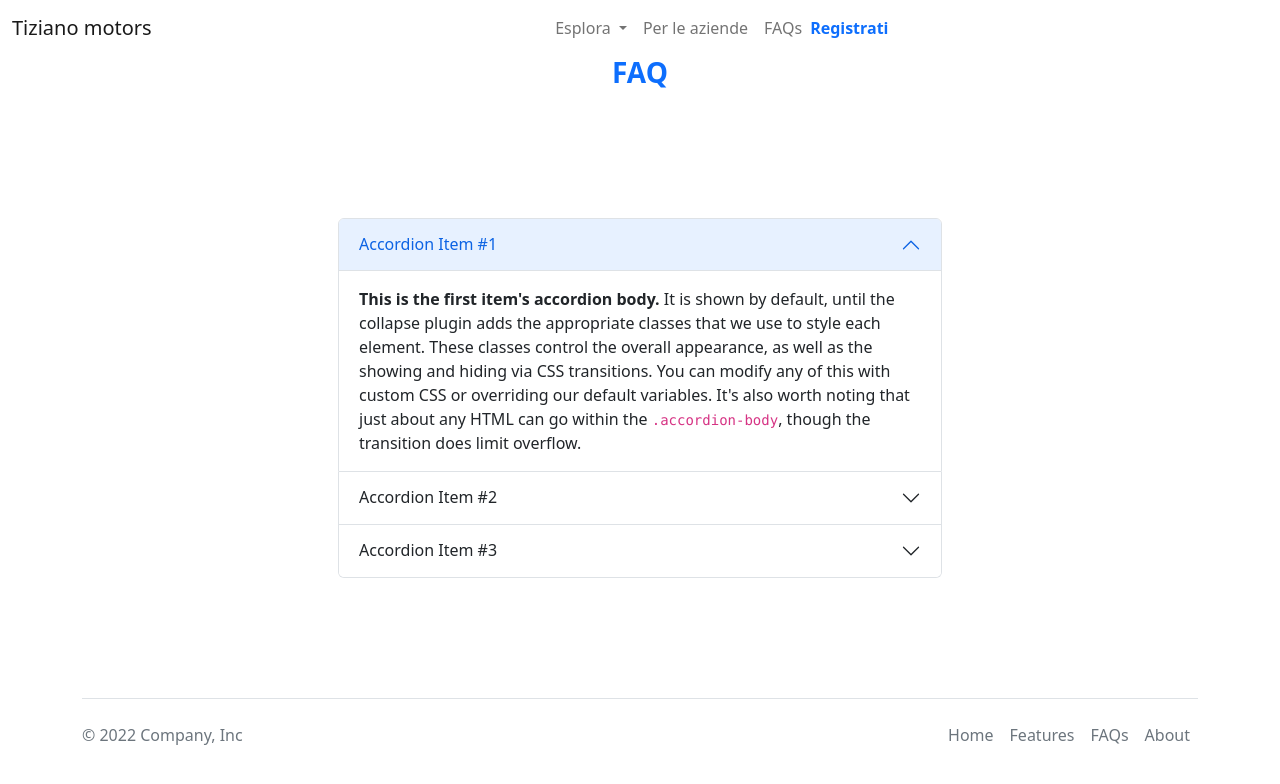
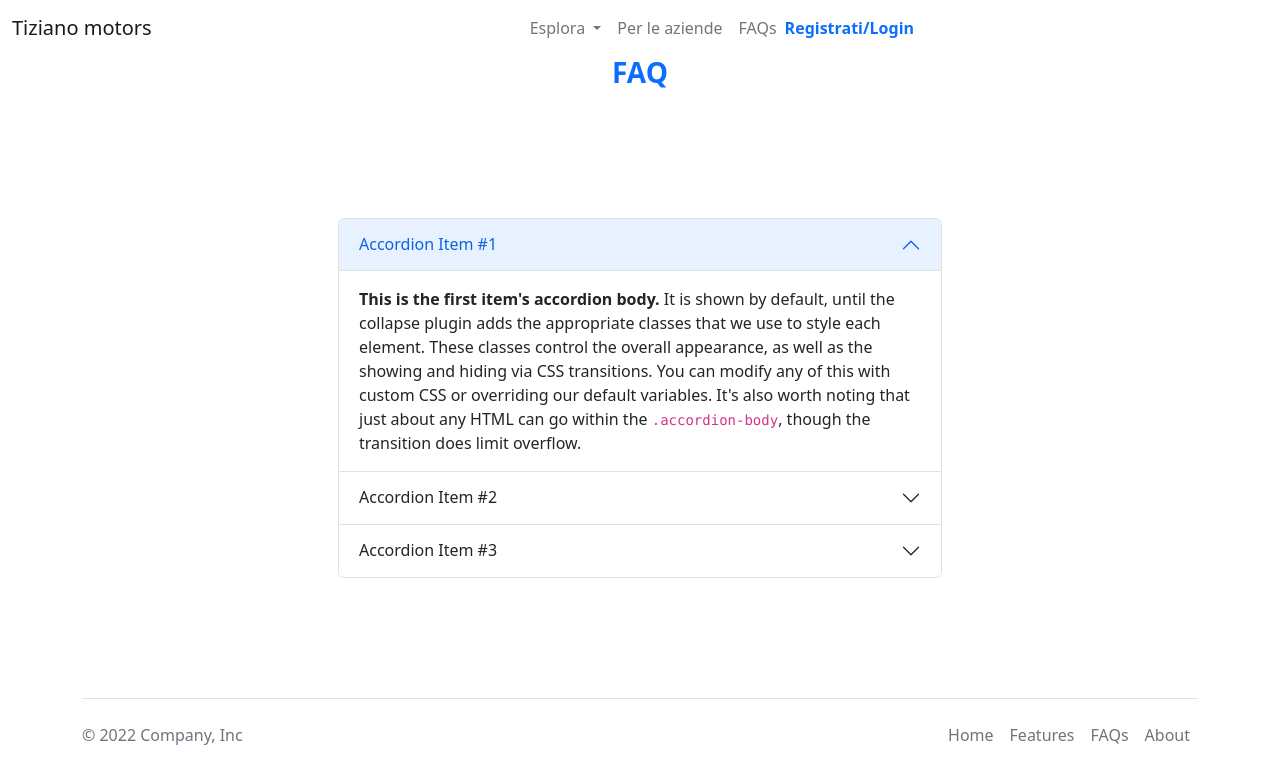
Before and after one commit to reddi32/noleggioFrontEnd, an Angular app in the folder frontend/: page /faq in a window 1280 px wide. Shown: the top 784 px of the page. Built offline with nearby package versions, Linux system fonts and the light colour scheme.

Commit message:
Update routing

```diff
--- a/frontend/src/app/app-routing.module.ts
+++ b/frontend/src/app/app-routing.module.ts
@@ -3,10 +3,12 @@ import { RouterModule, Routes } from '@angular/router';
 import { FormRegistrazioneComponent } from './formregistrazione/form-registrazione.component';
 import { HomeComponent } from './home/home.component';
 import { FaqComponent } from './faq/faq.component';
+import { LoginComponent } from './login/login.component';
 
 
 const routes: Routes = [
   { path: '', component: HomeComponent},
+  { path: 'login', component: LoginComponent},
   { path: 'formregistrazione', component: FormRegistrazioneComponent },
   { path: 'faq', component: FaqComponent}
 ];
--- a/frontend/src/app/app.component.html
+++ b/frontend/src/app/app.component.html
@@ -22,6 +22,7 @@
           </li>
         </ul>
         <a class="nav-link text-primary fw-bold" routerLink="/formregistrazione">Registrati</a>
+        <a class="nav-link text-primary fw-bold" routerLink="/login">/Login</a>
       </div>
 
     </div>
```
